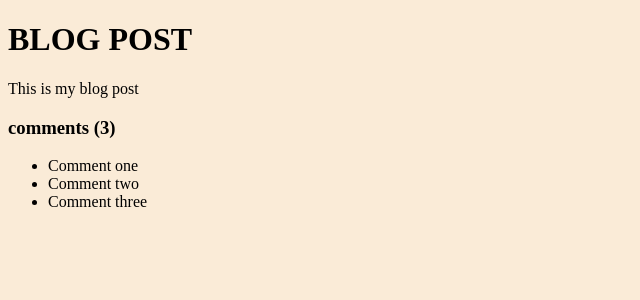
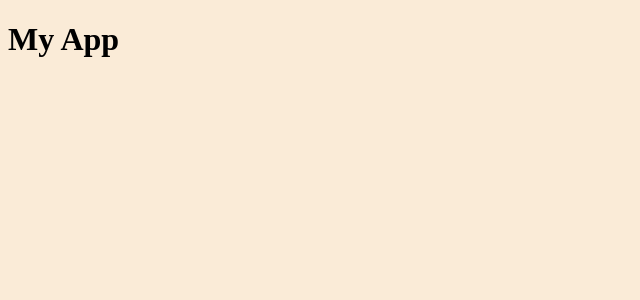
Before and after one commit to Dina2703/feedback-app, a React (Create React App) app: page / in a window 1280 px wide. Shown: the top 300 px of the page, without its empty margins (0-640 px from the left). Built offline with nearby package versions, Linux system fonts and the light colour scheme.

Commit message:
PropTypes

```diff
--- a/src/App.js
+++ b/src/App.js
@@ -1,35 +1,15 @@
+import Header from "./components/Header";
+
 function App() {
-  const title = "Blog Post";
-  const body = "This is my blog post";
-  const comments = [
-    { id: 1, text: "Comment one" },
-    { id: 2, text: "Comment two" },
-    { id: 3, text: "Comment three" },
-  ];
-
-  const loading = false;
-  const showComments = true;
-
-  if (loading) return <h1>Loading...</h1>;
-
-  const commentBlock = (
-    <div className="comments">
-      <h3>comments ({comments.length})</h3>
-      <ul>
-        {comments.map((comment) => (
-          <li key={comment.id}>{comment.text}</li>
-        ))}
-      </ul>
-    </div>
-  );
-
   return (
-    <div className="container">
-      <h1>{title.toUpperCase()}</h1>
-      <p>{body}</p>
-      {showComments && commentBlock}
-    </div>
+    <>
+      <Header text={true}/>
+      <div className="container">
+        <h1>My App</h1>
+      </div>
+    </>
   );
 }
 
+
 export default App;
--- /dev/null
+++ b/src/components/Header.jsx
@@ -0,0 +1,22 @@
+import PropTypes from 'prop-types';
+
+function Header({text}) {
+  return (
+    <header>
+      <div className="container">
+        <h2>{text}</h2>
+      </div>
+    </header>
+  );
+}
+
+//setting default props
+Header.defaultProps = {
+  text: "Feedback UI"
+}
+
+//Specify the props type, below code checks for props type. isRequired - optional
+Header.propTypes = {
+  text: PropTypes.string.isRequired
+}
+export default Header;
```
